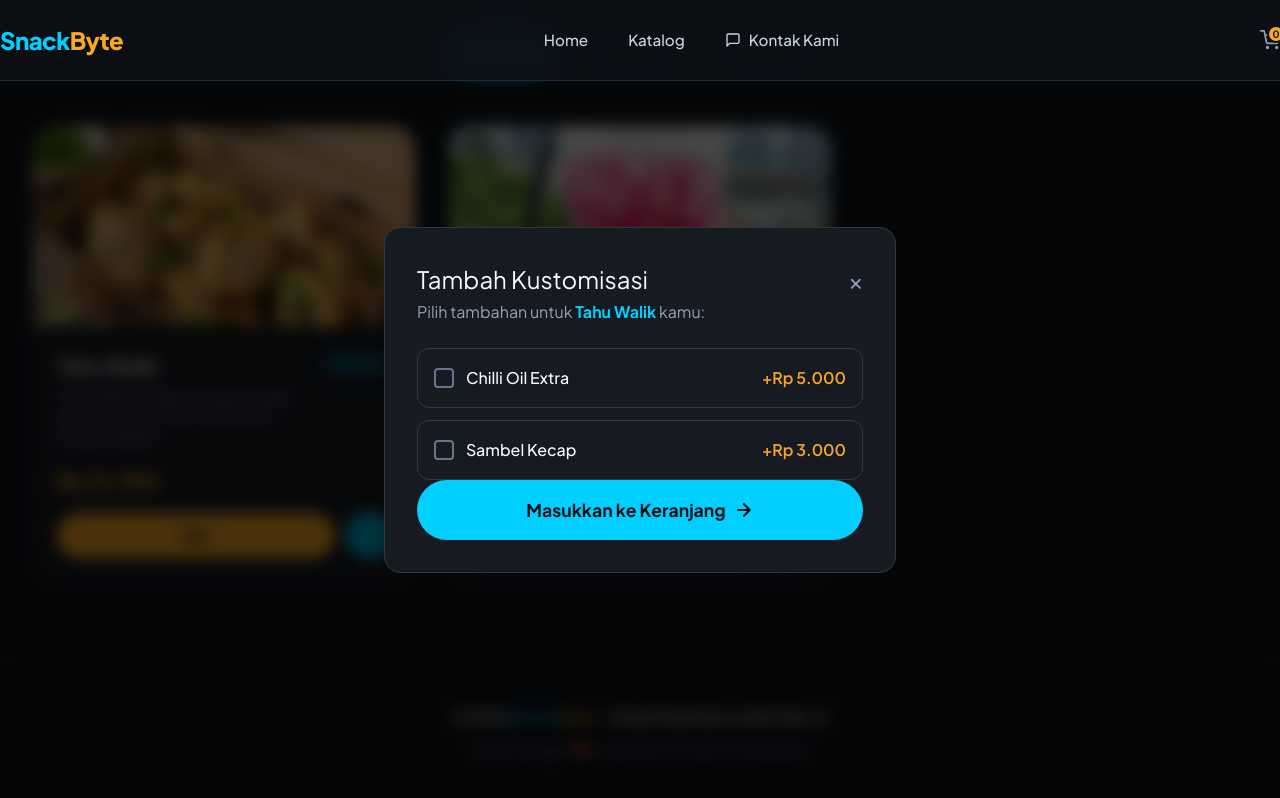
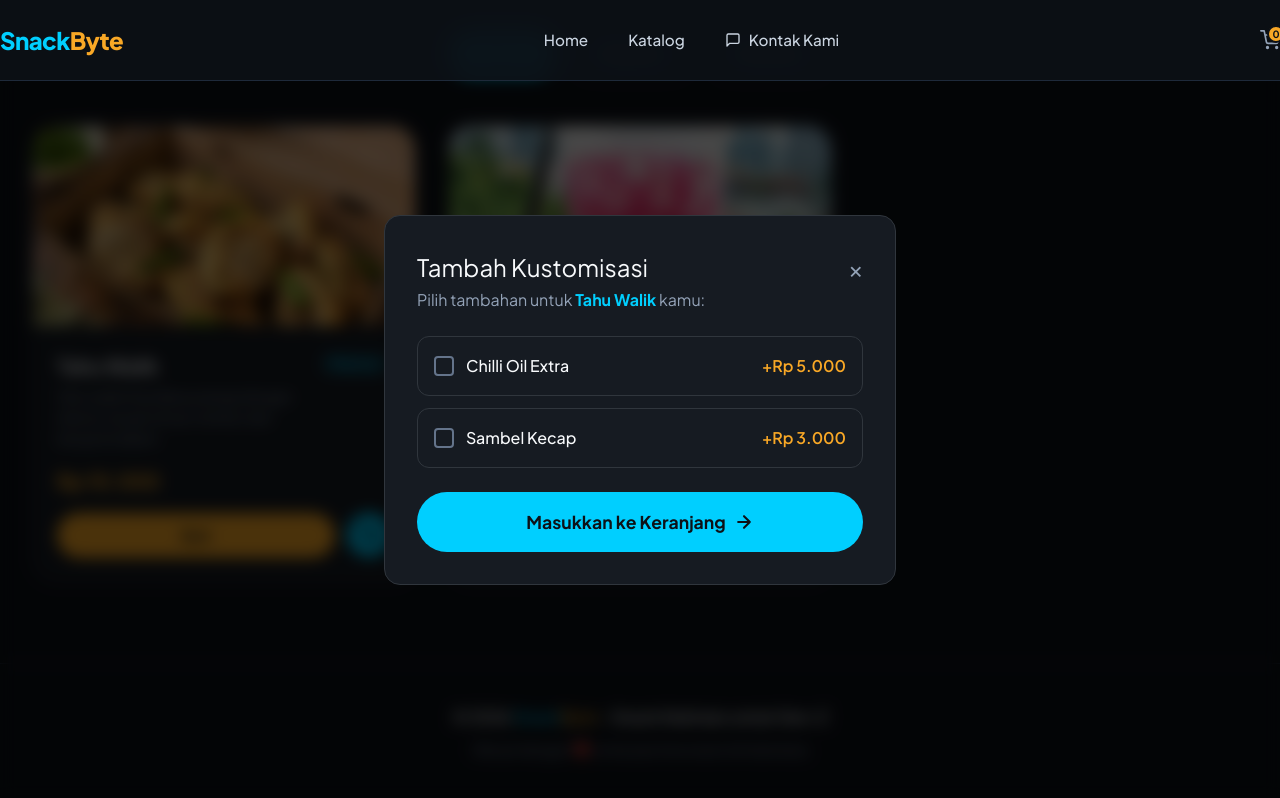
Before and after one commit to NazriGenfil/snackbyte-website, a Next.js app: page /katalog in a window 1280 px wide. Both pictures are taken after a click on the button 369 px from the left and 812 px from the top of the page. Shown: the part 278-1076 px from the top of the page. Built offline with nearby package versions, Linux system fonts and the light colour scheme.

Commit message:
style: add top margin to addon modal button for better spacing

```diff
--- a/src/app/katalog/page.tsx
+++ b/src/app/katalog/page.tsx
@@ -311,6 +311,7 @@ export default function KatalogPage() {
                                     })}
                                 </div>
 
+                                {/* kasih jarak antara list addon sama tombol biar ga nempel */}
                                 <button
                                     onClick={handleConfirmAddToCart}
                                     style={{
@@ -327,9 +328,10 @@ export default function KatalogPage() {
                                         display: "flex",
                                         justifyContent: "center",
                                         alignItems: "center",
-                                        gap: "0.5rem"
+                                        gap: "0.5rem",
+                                        marginTop: "1.5rem"
                                     }}
-                                    className="w-full mt-4 hover:brightness-110"
+                                    className="w-full hover:brightness-110"
                                 >
                                     Masukkan ke Keranjang
                                     <svg width="20" height="20" viewBox="0 0 24 24" fill="none" stroke="currentColor" strokeWidth="2.5" strokeLinecap="round" strokeLinejoin="round">
```
